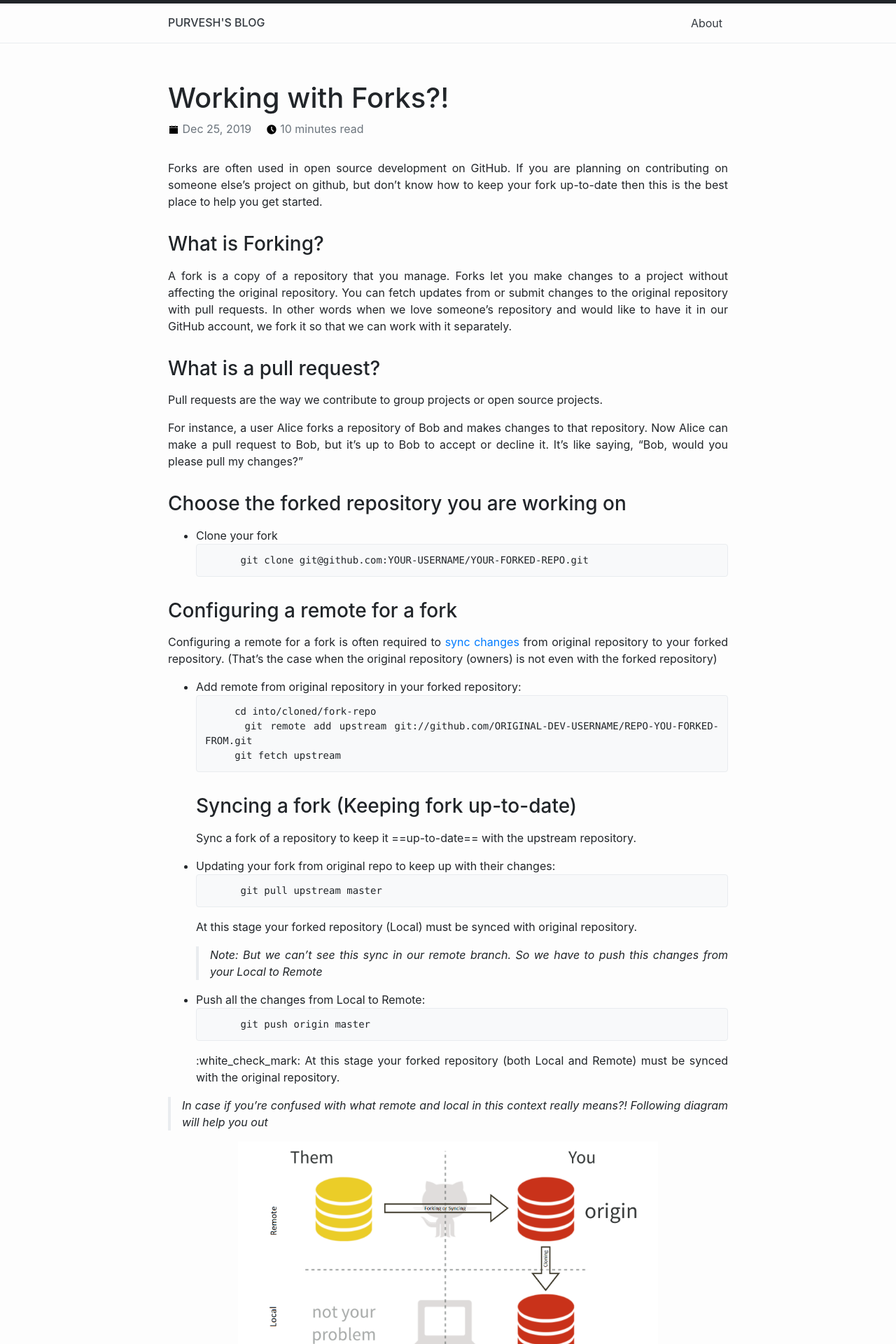
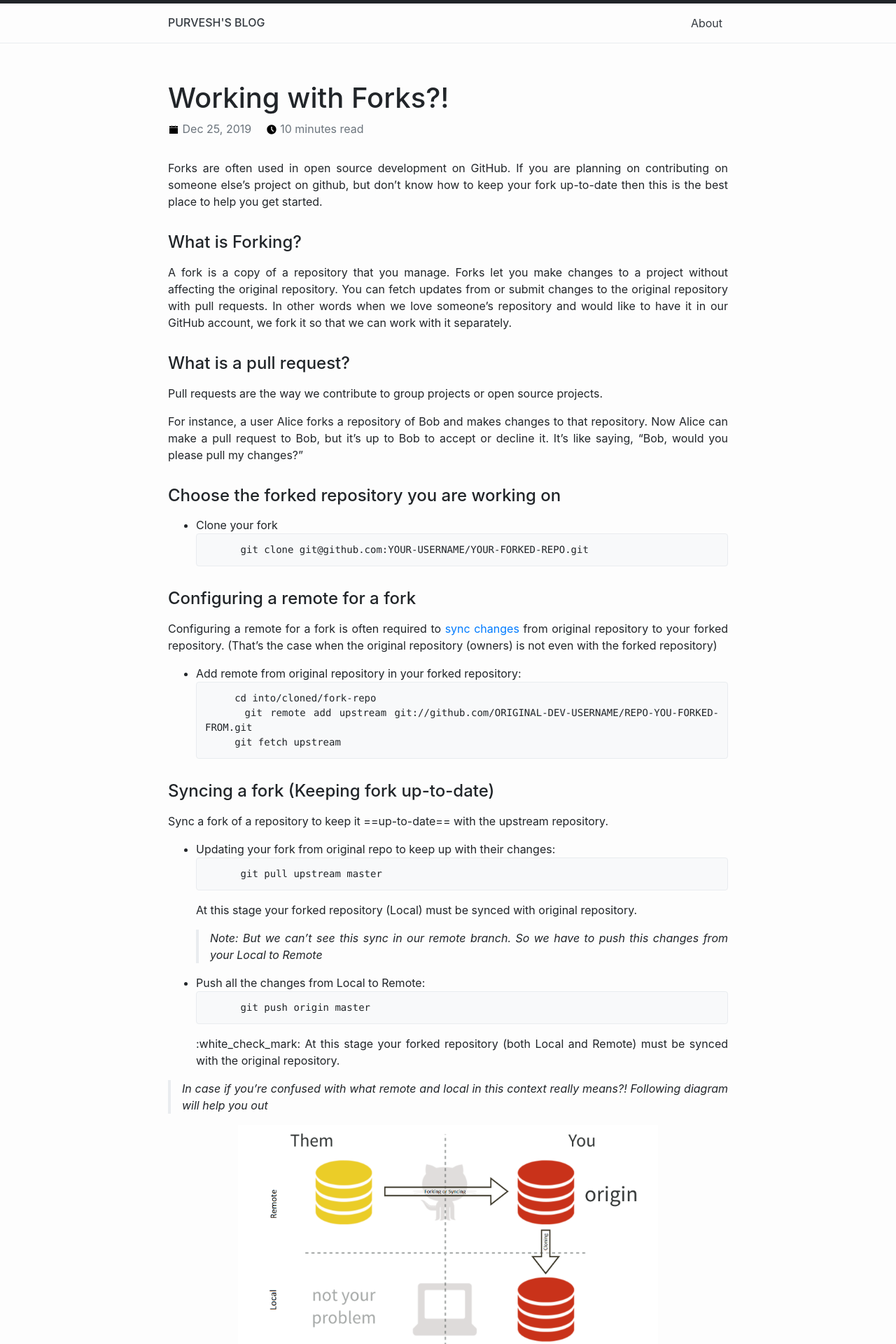
Before and after one commit to purveshmakode24/blog, a Jekyll site: the page built from _posts/2019-12-25-working-with-forks.md, in a window 1280 px wide. Shown: the top 1920 px of the page at 70% size. Built offline with Jekyll 4.4.1, drawn with Linux system fonts in a browser that asks for light colours.

````diff
--- a/_posts/2019-12-25-working-with-forks.md
+++ b/_posts/2019-12-25-working-with-forks.md
@@ -8,24 +8,26 @@ read: "10 minutes read"
 
 Forks are often used in open source development on GitHub.  If you are planning on contributing on someone else's project on github, but don't know how to keep your fork up-to-date then this is the best place to help you get started.
 
-### What is Forking?
+#### What is Forking?
+
 A fork is a copy of a repository that you manage. Forks let you make changes to a project without affecting the original repository. You can fetch updates from or submit changes to the original repository with pull requests. In other words when we love someone’s repository and would like to have it in our GitHub account, we fork it so that we can work with it separately.
 
 
-### What is a pull request?
+#### What is a pull request?
 
 Pull requests are the way we contribute to group projects or open source projects.
 
 For instance, a user Alice forks a repository of Bob and makes changes to that repository. Now Alice can make a pull request to Bob, but it’s up to Bob to accept or decline it. It’s like saying, “Bob, would you please pull my changes?”
 
-### Choose the forked repository you are working on
+#### Choose the forked repository you are working on
 
 * Clone your fork
 	```
 	    git clone git@github.com:YOUR-USERNAME/YOUR-FORKED-REPO.git
 	```
 
-### Configuring a remote for a fork
+#### Configuring a remote for a fork
+
 Configuring a remote for a fork is often required to [sync changes](#) from original repository to your forked repository. (That's the case when the original repository (owners) is not even with the forked repository)
 
 *  Add remote from original repository in your forked repository:
@@ -34,7 +36,9 @@ Configuring a remote for a fork is often required to [sync changes](#) from orig
 	    git remote add upstream git://github.com/ORIGINAL-DEV-USERNAME/REPO-YOU-FORKED-FROM.git
 	    git fetch upstream
 	```
-### Syncing a fork (Keeping fork up-to-date)
+
+#### Syncing a fork (Keeping fork up-to-date)
+
 Sync a fork of a repository to keep it ==up-to-date== with the upstream repository.
 * Updating your fork from original repo to keep up with their changes:
 	```
````
